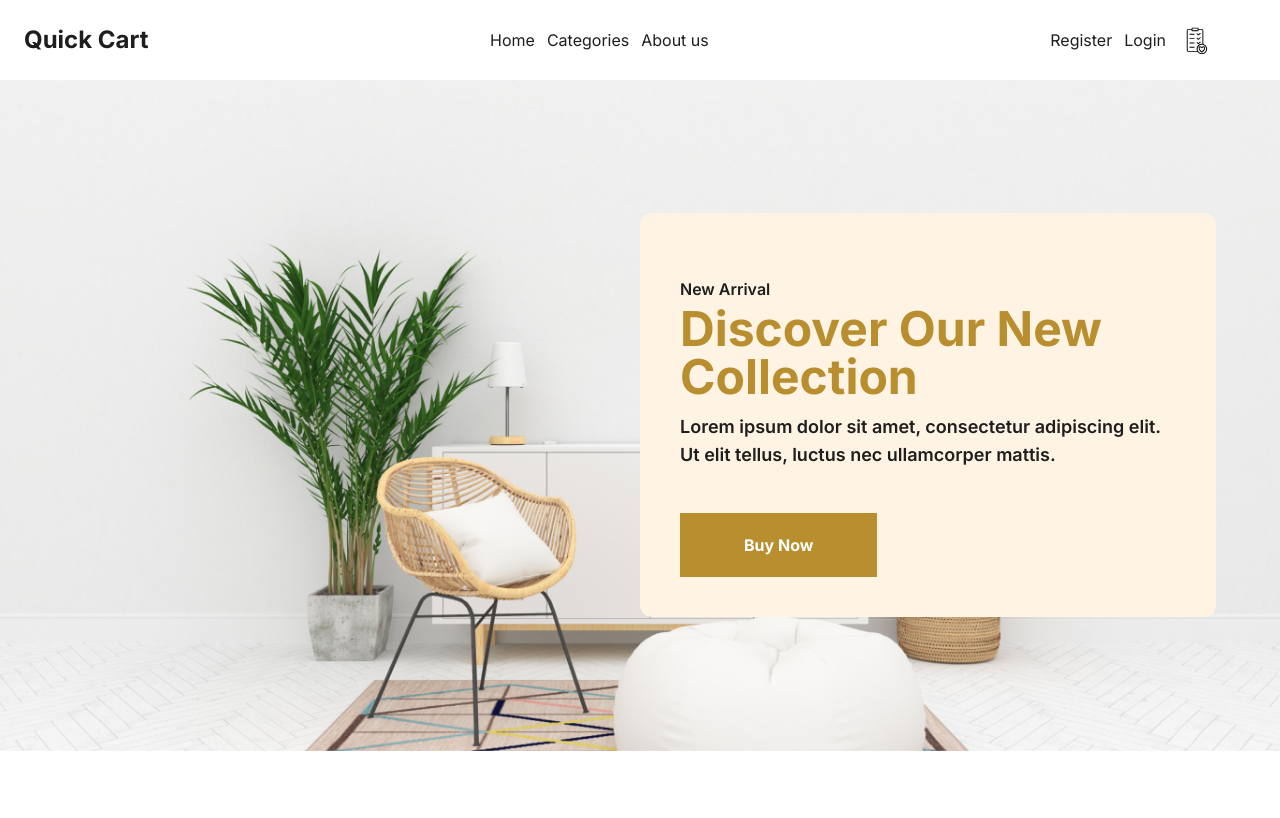
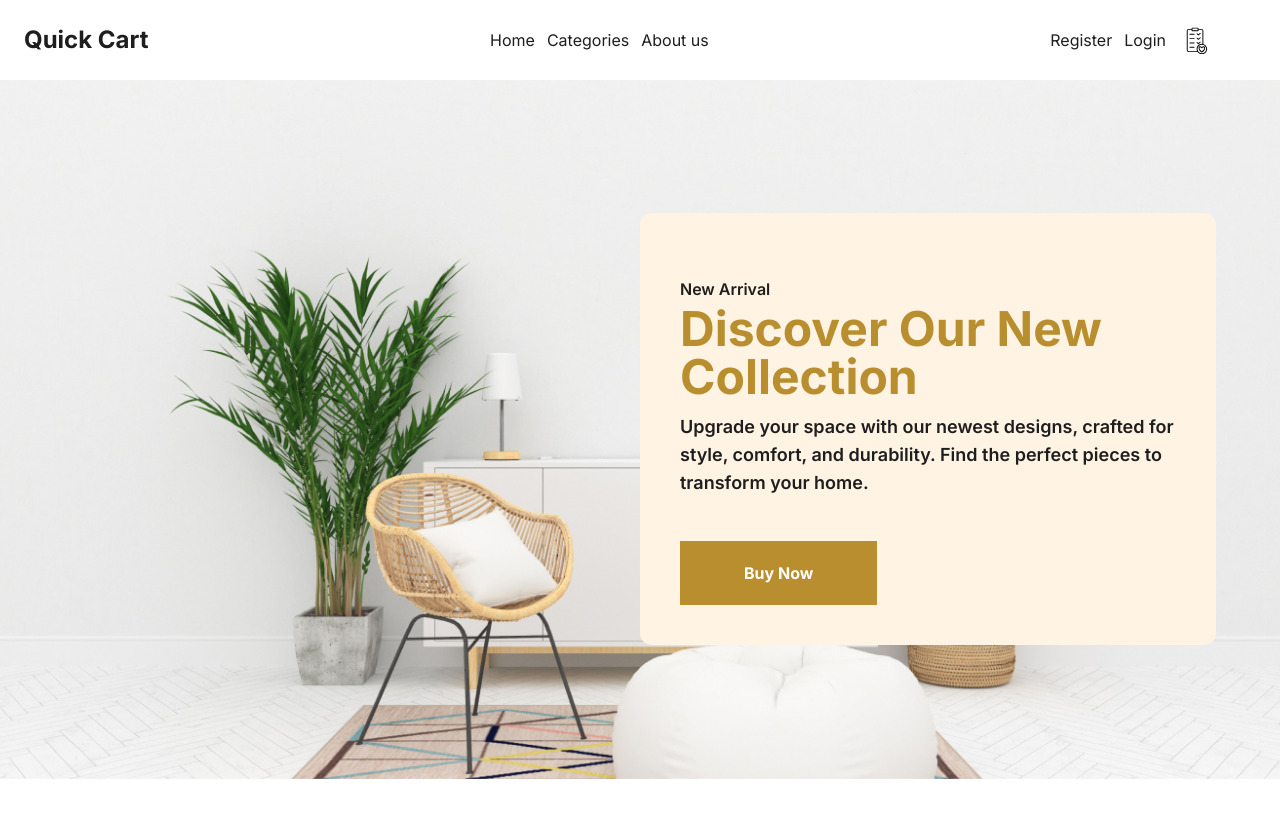
Before and after one commit to Mohammedatef1/modora, a React (Vite) app: page / in a window 1280 px wide. Shown: the top 818 px of the page. Built offline with nearby package versions, Linux system fonts and the light colour scheme; no server answers.

Commit message:
update: hero section

```diff
--- a/src/components/common/Hero.tsx
+++ b/src/components/common/Hero.tsx
@@ -8,7 +8,7 @@ const Hero = () => {
         <div className="pt-16 p-10 rounded-xl bg-light-gold relative z-1 md:max-w-xl">
           <p className="text-sm md:text-base font-semibold">New Arrival</p>
           <h2 className="text-primary font-bold text-3xl md:text-4xl lg:text-5xl mt-1">Discover Our New Collection</h2>
-          <p className="text-base md:text-lg mt-3 font-semibold">Lorem ipsum dolor sit amet, consectetur adipiscing elit. Ut elit tellus, luctus nec ullamcorper mattis.</p>
+          <p className="text-base md:text-lg mt-3 font-semibold">Upgrade your space with our newest designs, crafted for style, comfort, and durability. Find the perfect pieces to transform your home.</p>
           <button className="py-4 lg:py-5 px-11 md:px-14 lg:px-16 text-sm md:text-base text-background font-bold bg-primary text-uppercase mt-7 md:mt-11">Buy Now</button>
       </div>
       </div>
```
